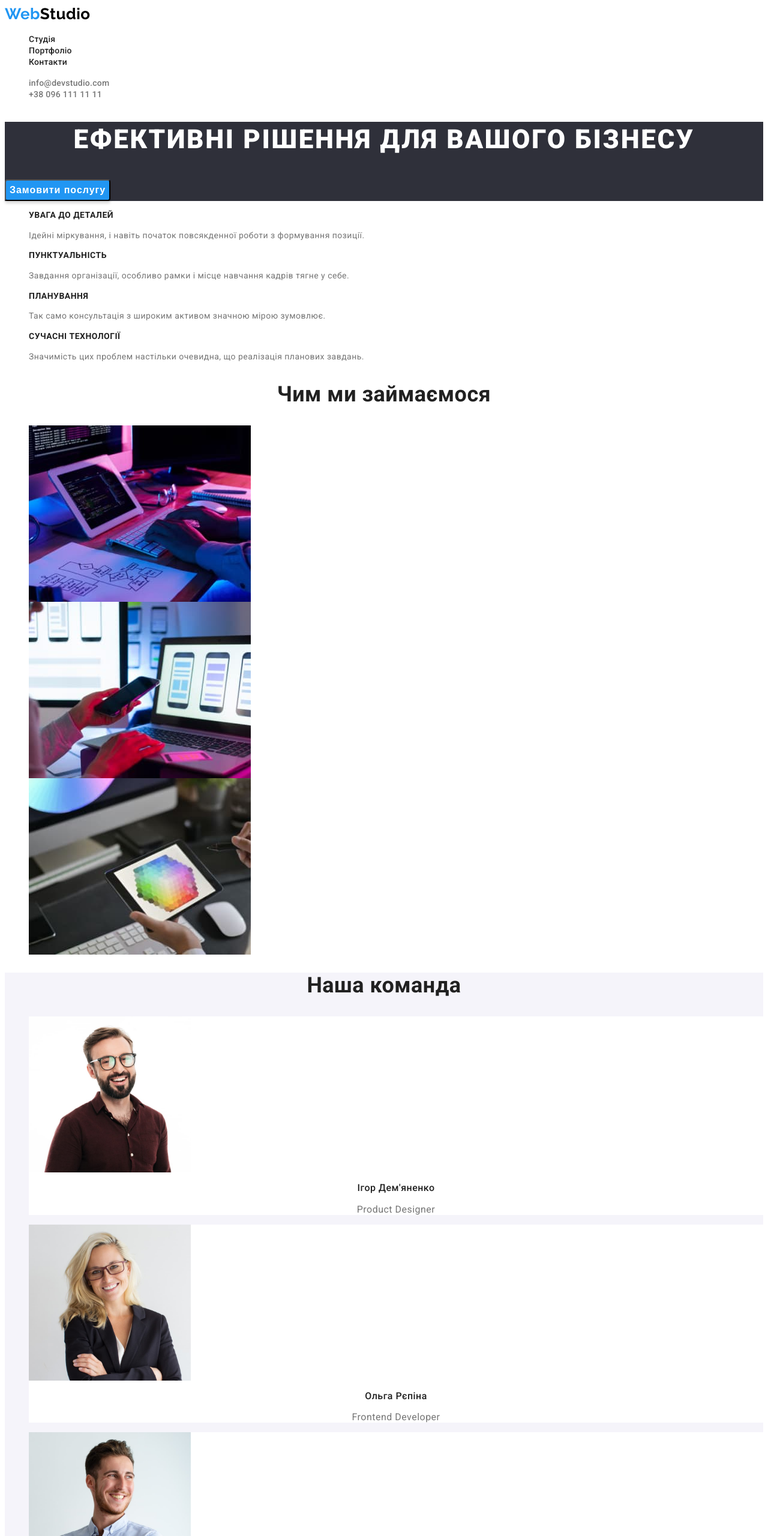
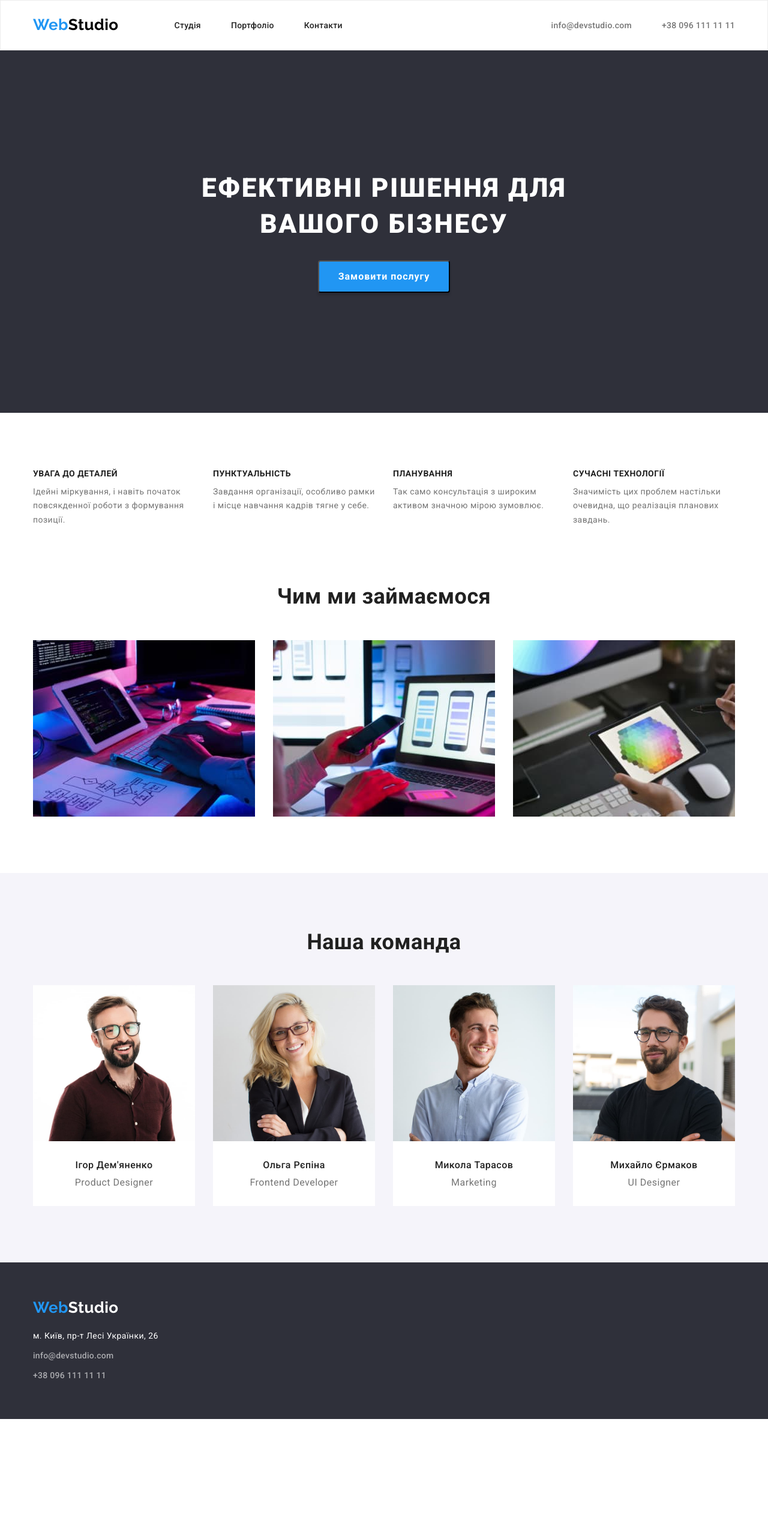
Before and after one commit to IlonaZelenska/goit-markup-hw-02, a plain HTML site: page index.html in a window 1280 px wide. Shown: the top 2560 px of the page at 60% size. After the commit the page ends 2365 px from the top, so only its background shows below. Drawn offline with nearby package versions, Linux system fonts and the light colour scheme.

Commit message:
edited scc, html

```diff
--- a/css/styles.css
+++ b/css/styles.css
@@ -13,7 +13,6 @@
     --button-main-background-hover: #188CE8;
 }
 
-
 .list {
     list-style: none;
 }
@@ -24,8 +23,39 @@
 
 img {
     display: block;
+    max-width: 100%;
+    height: auto;
 }
 
+h1,
+h2,
+h3,
+h4,
+h5,
+h6,
+p {
+    margin-top: 0;
+    margin-bottom: 0;
+}
+
+ul,
+ol {
+    margin-top: 0;
+    margin-bottom: 0;
+    padding-left: 0;
+}
+
+button {
+    cursor: pointer;
+}
+
+.container {
+    width: 1200px;
+    margin-left: auto;
+    margin-right: auto;
+    padding-left: 15px;
+    padding-right: 15px;
+}
 
 
 body {
@@ -34,19 +64,74 @@ body {
     letter-spacing: 0.03em;
 }
 
-.logo {
+.section {
+    padding-top: 94px;
+    padding-bottom: 94px;
+}
+
+/* ====================HEADER==================== */
+
+.page-header {
+    border: 1px solid #ECECEC
+}
+
+.page-header-container {
+    display: flex;
+    align-items: center;
+    justify-content: space-between;
+}
+
+.page-navigation {
+    display: flex;
+    align-items: center;
+}
+
+.menu {
+    display: flex;
+    column-gap: 50px;
+}
+
+.address-nav {
+    display: flex;
+    align-items: center;
+}
+
+.logo-header {
     color: var(--accent-color);
     font-family: var(--secondary-font);
     font-weight: 700;
     font-size: 26px;
     line-height: 1.2;
     text-decoration: none;
+    margin-right: 93px;
+    padding-top: 24px;
+    padding-bottom: 25px;
 }
 
 .studio {
     color: var(--logo-studio-color);
 }
 
+.menu-item {
+    padding-top: 32px;
+    padding-bottom: 32px;
+}
+
+.menu-link {
+    padding-top: 32px;
+    padding-bottom: 32px;
+}
+
+.mail {
+    margin-right: 50px;
+    padding-top: 32px;
+    padding-bottom: 32px;
+}
+
+.contact-phone-number {
+    padding-top: 32px;
+    padding-bottom: 32px;
+}
 
 .menu a {
     font-weight: 500;
@@ -79,6 +164,8 @@ body {
     color: var(--accent-color);
 }
 
+
+/* ====================HERO==================== */
 .visually-hidden {
     position: absolute;
     white-space: nowrap;
@@ -94,6 +181,8 @@ body {
 
 .hero {
     background-color: var(--secondary-background);
+    padding-top: 200px;
+    padding-bottom: 200px;
 }
 
 .hero-title {
@@ -104,6 +193,10 @@ body {
     text-align: center;
     letter-spacing: 0.06em;
     text-transform: uppercase;
+    margin-bottom: 30px;
+    width: 696px;
+    margin-left: auto;
+    margin-right: auto;
 }
 
 .section-title {
@@ -112,52 +205,12 @@ body {
     line-height: 1.2;
     text-align: center;
     color: var(--title-text-color);
-}
-
-.title-features {
-    font-weight: 700;
-    font-size: 14px;
-    line-height: 1.1;
-    text-transform: uppercase;
-    color: var(--title-text-color);
-}
-
-.text-features {
-    font-size: 14px;
-    line-height: 1.71;
-    color: var(--primary-text-color);
-}
-
-.section-team {
-    background-color: var(--additional-background);
-}
-
-.title {
-    color: var(--title-text-color);
-}
-
-.title-team {
-    font-weight: 500;
-    font-size: 16px;
-    line-height: 1.2;
-    text-align: center;
-    color: var(--title-text-color);
-}
-
-.text-team {
-    font-size: 16px;
-    line-height: 1.2;
-    text-align: center;
-}
-
-.team-background {
-    background-color: var(--cards-background);
+    margin-bottom: 50px;
 }
 
 .button-main:hover,
 .button-main:focus {
     background-color: var(--button-main-background-hover);
-    cursor: pointer;
 }
 
 .button-main {
@@ -172,15 +225,97 @@ body {
     background-color: var(--accent-color);
     box-shadow: 0px 4px 4px rgba(0, 0, 0, 0.15);
     border-radius: 4px;
+    padding: 10px 32px;
+    margin-left: auto;
+    margin-right: auto;
 }
+
+
+/* ====================FEATURES==================== */
+
+.features-container {
+    display: flex;
+    column-gap: 30px;
+}
+
+.features-background {
+    flex-basis: calc((100% - 90px) / 4);
+}
+
+.title-features {
+    font-weight: 700;
+    font-size: 14px;
+    line-height: 1.1;
+    text-transform: uppercase;
+    color: var(--title-text-color);
+    margin-bottom: 10px;
+}
+
+.text-features {
+    font-size: 14px;
+    line-height: 1.71;
+    color: var(--primary-text-color);
+}
+
+
+/* ====================BOXES==================== */
+.box-background {
+    flex-basis: calc((100% - 60px) / 3);
+}
+
+.box-container {
+    display: flex;
+    column-gap: 30px;
+}
+
+.section-boxes {
+    padding-bottom: 94px;
+}
+
+
+/* ====================TEAM==================== */
+.section-team {
+    background-color: var(--additional-background);
+    padding-top: 94px;
+    padding-bottom: 94px;
+}
+
+.list-team {
+    display: flex;
+    column-gap: 30px;
+}
+
+.title {
+    color: var(--title-text-color);
+}
+
+.title-team {
+    font-weight: 500;
+    font-size: 16px;
+    line-height: 1.2;
+    text-align: center;
+    color: var(--title-text-color);
+    margin-top: 30px;
+    margin-bottom: 10px;
+}
+
+.text-team {
+    font-size: 16px;
+    line-height: 1.2;
+    text-align: center;
+    margin-bottom: 30px;
+}
+
+.team-background {
+    background-color: var(--cards-background);
+    flex-basis: calc((100% - 90px) / 4);
+}
+
+
+/* ================FILTERS PORTFOLIO================ */
 
 .button:hover,
 .button:focus {
-    font-weight: 500;
-    font-size: 16px;
-    line-height: 1.62;
-    text-align: center;
-    letter-spacing: 0.03em;
     color: var(--secondary-text-color);
     background-color: var(--accent-color);
 }
@@ -190,30 +325,76 @@ body {
     font-weight: 500;
     font-size: 16px;
     line-height: 1.6;
+    letter-spacing: 0.03em;
+    text-align: center;
     color: var(--title-text-color);
     background-color: var(--additional-background);
-    cursor: pointer;
+    padding: 6px 25px;
+    border-radius: 4px;
 }
+
+.filters-container {
+    display: flex;
+    column-gap: 8px;
+    justify-content: center;
+    margin-bottom: 50px;
+}
+
+/* ====================CARDS PORTFOLIO==================== */
 
 .title-cards {
     font-weight: 700;
     font-size: 18px;
     line-height: 2;
     letter-spacing: 0.06em;
+    margin-top: 20px;
+    margin-bottom: 4px;
 }
 
 .text-cards {
     font-size: 16px;
     line-height: 1.88;
+    margin-bottom: 20px;
 }
 
+.cards-container {
+    display: flex;
+    flex-wrap: wrap;
+    gap: 30px;
+}
+
+.card-name {
+    border: 1px solid #EEEEEE;
+    padding: 20px 24px;
+}
+
+/* .card {
+    border: 1px solid #EEEEEE
+} */
+
+/* ====================FOOTER==================== */
 
 footer {
     background-color: var(--secondary-background);
+    padding-top: 60px;
+    padding-bottom: 60px;
+}
+
+.logo-footer {
+    color: var(--accent-color);
+    font-family: var(--secondary-font);
+    font-weight: 700;
+    font-size: 26px;
+    line-height: 1.2;
+    text-decoration: none;
 }
 
 .studio-footer {
     color: var(--secondary-text-color);
+}
+
+address {
+    margin-top: 20px;
 }
 
 .map {
@@ -230,3 +411,11 @@ footer {
     line-height: 1.71;
     color: rgba(255, 255, 255, 0.6);
 }
+
+.item-map {
+    margin-bottom: 9px;
+}
+
+.item-mail {
+    margin-bottom: 9px;
+}
--- a/index.html
+++ b/index.html
@@ -6,15 +6,18 @@
   <meta http-equiv="X-UA-Compatible" content="IE=edge" />
   <meta name="viewport" content="width=device-width, initial-scale=1.0" />
   <title>Document</title>
+
   <link href="https://fonts.googleapis.com/css2?family=Raleway:wght@700&family=Roboto:wght@400;500;700;900&display=swap"
     rel="stylesheet" />
+  <link rel="stylesheet" href="https://cdn.jsdelivr.net/npm/modern-normalize@1.1.0/modern-normalize.min.css">
   <link rel="stylesheet" href="./css/styles.css" />
 </head>
 
 <body>
   <header class="page-header">
+    <div class="container page-header-container">
       <nav class="page-navigation">
-      <a class="logo" href="./index.html">Web<span class="studio">Studio</span></a>
+        <a class="logo-header" href="./index.html">Web<span class="studio">Studio</span></a>
 
         <ul class="list menu">
           <li class="menu-item"><a class="link menu-link" href="./index.html">Студія</a></li>
@@ -26,37 +29,42 @@
         <li><a class="link mail" href="mailto:info@devstudio.com">info@devstudio.com</a></li>
         <li><a class="link contact-phone-number" href="tel:+380961111111">+38 096 111 11 11</a></li>
       </ul>
+    </div>
   </header>
+
   <main>
     <section class="hero">
+      <div class="container">
         <h1 class="hero-title">Ефективні рішення для вашого бізнесу</h1>
         <button type="button" class="button-main">Замовити послугу</button>
+      </div>
     </section>
 
     <section class="section">
+      <div class="container">
         <h2 class="section-title visually-hidden">Особливості</h2>
-      <ul class="list">
-        <li>
+        <ul class="list features-container">
+          <li class="features-background">
             <h3 class="title title-features">Увага до деталей</h3>
             <p class="text-features">
               Ідейні міркування, і навіть початок повсякденної роботи з
               формування позиції.
             </p>
           </li>
-        <li>
+          <li class="features-background">
             <h3 class="title title-features">Пунктуальність</h3>
             <p class="text-features">
               Завдання організації, особливо рамки і місце навчання кадрів тягне
               у себе.
             </p>
           </li>
-        <li>
+          <li class="features-background">
             <h3 class="title title-features">Планування</h3>
             <p class="text-features">
               Так само консультація з широким активом значною мірою зумовлює.
             </p>
           </li>
-        <li>
+          <li class="features-background">
             <h3 class="title title-features">Сучасні технології</h3>
             <p class="text-features">
               Значимість цих проблем настільки очевидна, що реалізація планових
@@ -64,11 +72,13 @@
             </p>
           </li>
         </ul>
+      </div>
     </section>
 
-    <section class="section">
+    <section class="section-boxes">
+      <div class="container">
         <h2 class="section-title">Чим ми займаємося</h2>
-      <ul class="list">
+        <ul class="list box-background box-container">
           <li>
             <img src="./images/img-1.jpg" alt="Людина працює за комп'ютером" width="370" height="294" />
           </li>
@@ -79,10 +89,12 @@
             <img src="./images/img-3.jpg" alt="Людина працює з планшетом" width="370" height="294" />
           </li>
         </ul>
+      </div>
     </section>
     <section class="section-team">
+      <div class="container">
         <h2 class="section-title">Наша команда</h2>
-      <ul class="list">
+        <ul class="list list-team">
           <li class="team-background">
             <img src="./images/img-4.jpg" alt="Усміхнений чоловік в окулярах" width="270" height="260" />
             <h3 class="title title-team">Ігор Дем'яненко</h3>
@@ -104,21 +116,26 @@
             <p class="text-team">UI Designer</p>
           </li>
         </ul>
+      </div>
     </section>
   </main>
 
   <footer>
-    <a class="logo" href="./index.html">Web<span class="studio-footer">Studio</span></a>
+    <div class="container">
+      <a class="logo-footer" href="./index.html">Web<span class="studio-footer">Studio</span></a>
       <address>
         <ul class="list">
-        <li>
+          <li class="item-map">
             <a class="link map" href="https://goo.gl/maps/FyZ958EduDESBiNfA" target="_blank"
               rel="noopener noreferrer nofollow">м. Київ, пр-т Лесі Українки, 26</a>
           </li>
-        <li><a class="link mail" href="mailto:info@devstudio.com">info@devstudio.com</a></li>
-        <li><a class="link contact-phone-number" href="tel:+380961111111">+38 096 111 11 11</a></li>
+          <li class="item-mail"><a class="link mail" href="mailto:info@devstudio.com">info@devstudio.com</a></li>
+          <li class="item-phone"><a class="link contact-phone-number" href="tel:+380961111111">+38 096 111 11 11</a>
+          </li>
         </ul>
       </address>
+    </div>
   </footer>
 </body>
+
 </html>
```
Also changed, not shown: portfolio.html (+50 -22 lines), 1 other file. Lines whose indentation alone changed are shown as unchanged.
